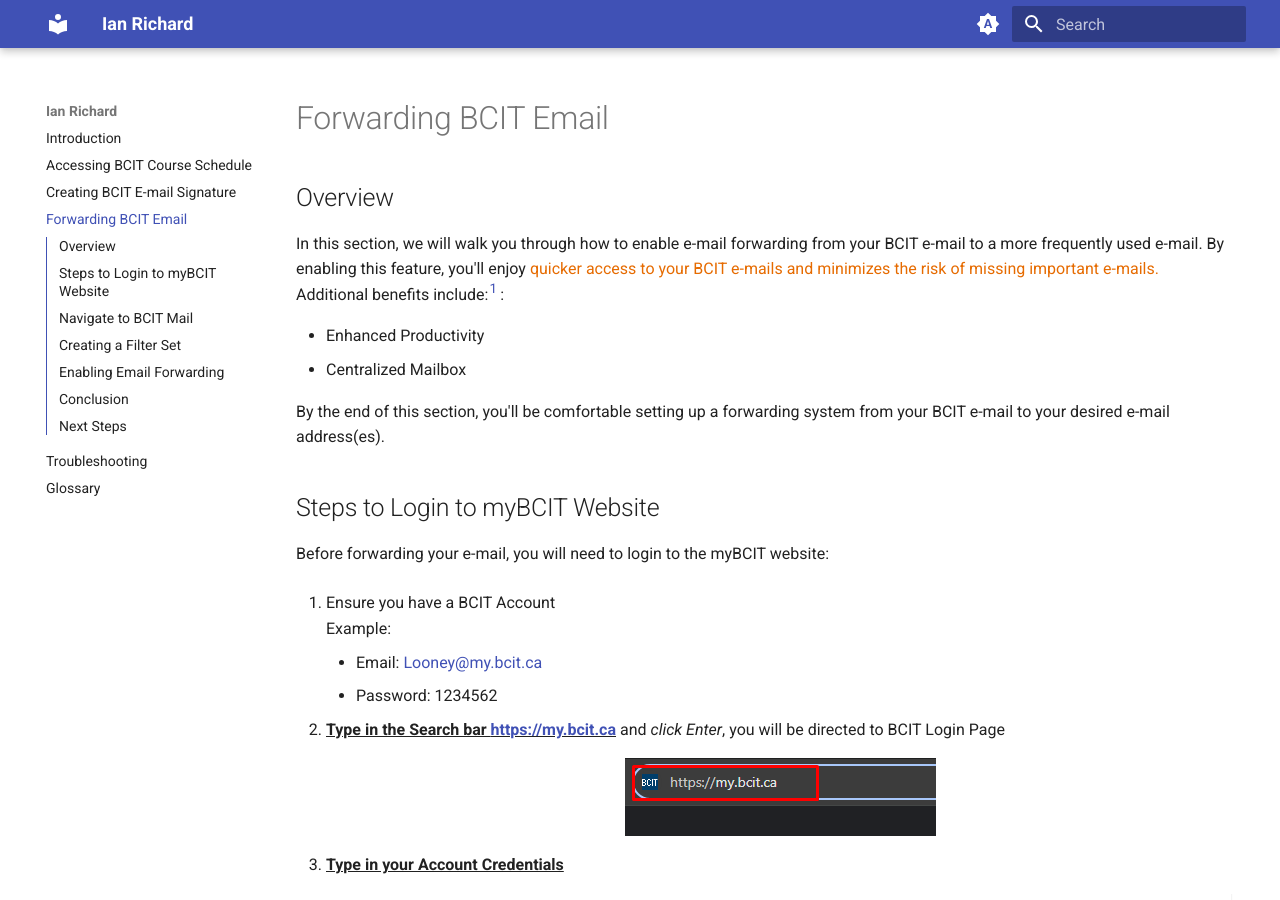
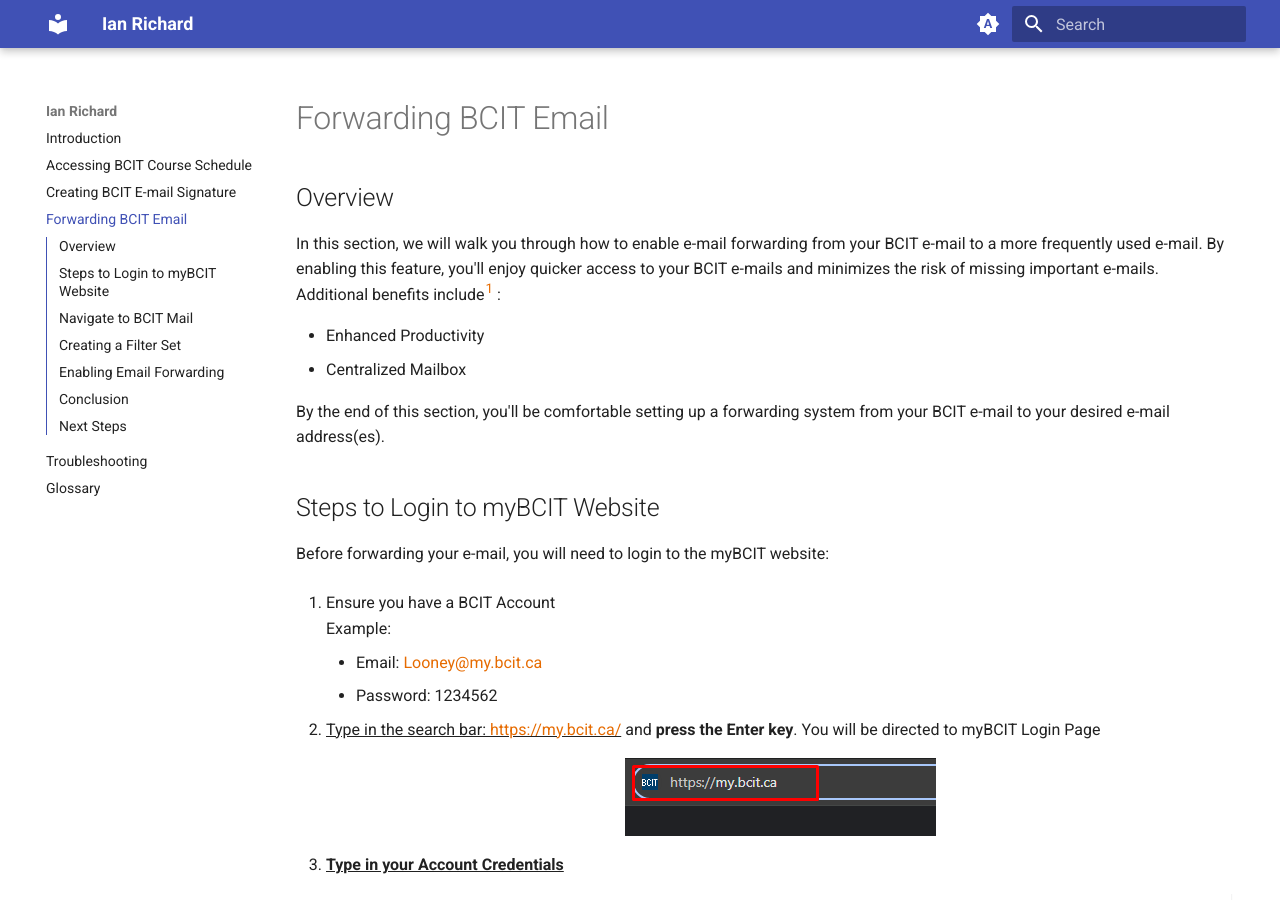
Before and after one commit to beingaturtle/beingaturtle.github.io, an MkDocs documentation site: the page built from docs/task3.md, in a window 1280 px wide and 900 px high. Built offline with MkDocs 1.6.1 and Material for MkDocs 9.7.7, drawn with Linux system fonts in a browser that asks for light colours.

Commit message:
Update colour for links

```diff
--- a/docs/task3.md
+++ b/docs/task3.md
@@ -3,8 +3,8 @@
 ## Overview
 
 In this section, we will walk you through how to enable e-mail forwarding from your BCIT e-mail to a more frequently
-used e-mail. By enabling this feature, you'll enjoy <span style ="color:#e66b00"> quicker access to your BCIT
-e-mails and minimizes the risk of missing important e-mails. </span> Additional benefits include:<sup>[1](#fn1)
+used e-mail. By enabling this feature, you'll enjoy quicker access to your BCIT
+e-mails and minimizes the risk of missing important e-mails. Additional benefits include<sup><a href="#fn1" style = "color: #e66b00">1</a></sup>
 </sup>:
 
 - Enhanced Productivity
@@ -19,10 +19,12 @@
 
 1. Ensure you have a BCIT Account <br>
     Example:
-    - Email: <Looney@my.bcit.ca>
+    - Email: <a href="" style = "color: #e66b00">Looney@my.bcit.ca</a>
     - Password: 1234562
 
-2. <u>**Type in the Search bar <https://my.bcit.ca>**</u> and *click Enter*, you will be directed to BCIT Login Page
+2. <u>Type in the search bar: <a href = "https://my.bcit.ca/" style = "color: #e66b00">https://my.bcit.ca/</a></u>
+   and **press the Enter key**. You will be directed to myBCIT Login
+   Page
 
     <figure markdown = "span"> ![Image title](./assets/task3/T3_S3.png){ loading=lazy } </figure>
 
@@ -127,7 +129,8 @@
 You're an expert now! The next page has information to help troubleshoot any issues you may have encountered.
 <br>
 <br>
-[**Troubleshooting**](troubleshooting.md)
+<a href = "troubleshooting" style = "color: #e66b00"> **Troubleshooting** </a>
 
 ***
-<a id="fn1">[1. The benefits of using email forwarding](https://ca.indeed.com/career-advice/career-development/how-to-forward-email#:~:text=Benefits%20of%20email%20forwarding)</a>
+<a id="fn1" style = "color: #e66b00" href = "https://ca.indeed.
+com/career-advice/career-development/how-to-forward-email#:~:text=Benefits%20of%20email%20forwarding">1. The benefits of using email forwarding</a>
```
Also changed, not shown: docs/index.md (+1 -1 lines), docs/task1.md (+4 -3 lines), docs/task2.md (+10 -9 lines).
